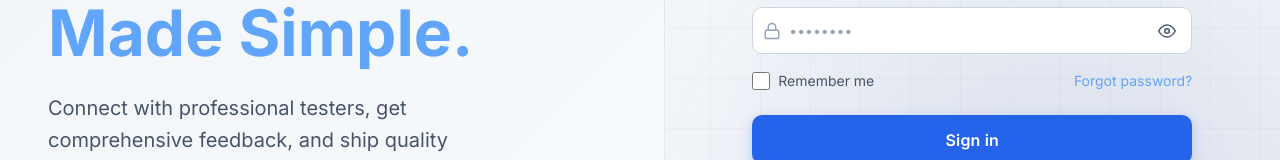
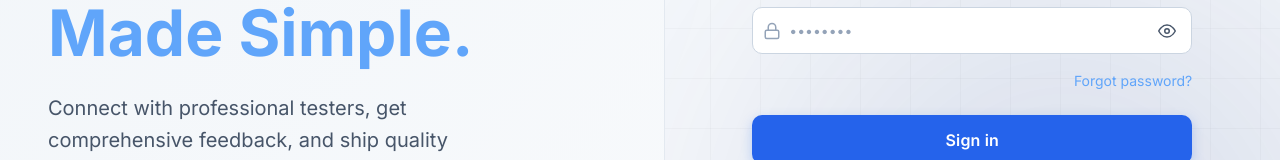
Before and after one commit to proeduvate/TestSync, a React (Vite) app: page /login in a window 1280 px wide. Shown: the part 382-542 px from the top of the page. Built offline with nearby package versions, Linux system fonts and the light colour scheme; no server answers.

Commit message:
login debug

```diff
--- a/src/pages/auth/Login.jsx
+++ b/src/pages/auth/Login.jsx
@@ -75,7 +75,12 @@ function Login() {
                 msg.toLowerCase().includes('password') ||
                 msg.toLowerCase().includes('user not found')
             ) {
-                toast.error('Login Failed', 'Invalid email or password. Please try again.');
+                toast.error('Login Failed', 'Account not exist.');
+            } else if (
+                msg.toLowerCase().includes('rate limit') ||
+                msg.toLowerCase().includes('too many requests')
+            ) {
+                toast.error('Account Locked', 'Too many failed attempts. Please try again later.');
             } else {
                 toast.error('Login Failed', msg);
             }
@@ -164,12 +169,8 @@ function Login() {
                     {errors.password && <p className="form-error">{errors.password}</p>}
                 </div>
 
-                {/* Remember & Forgot */}
-                <div className="auth-options">
-                    <label className="form-checkbox">
-                        <input type="checkbox" />
-                        <span>Remember me</span>
-                    </label>
+                {/* Forgot Password */}
+                <div className="auth-options" style={{ justifyContent: 'flex-end' }}>
                     <Link to="/forgot-password">Forgot password?</Link>
                 </div>
 
```
